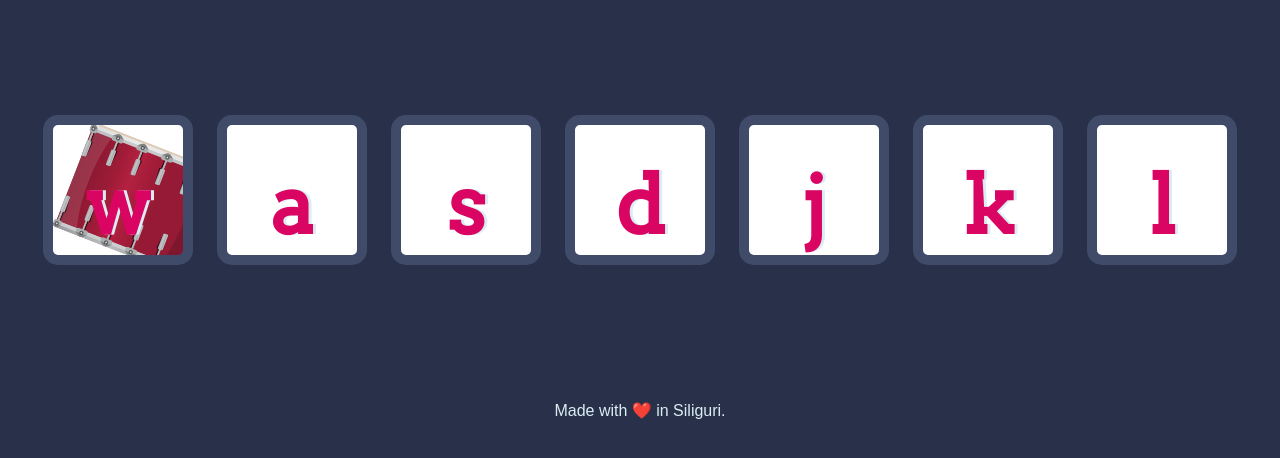
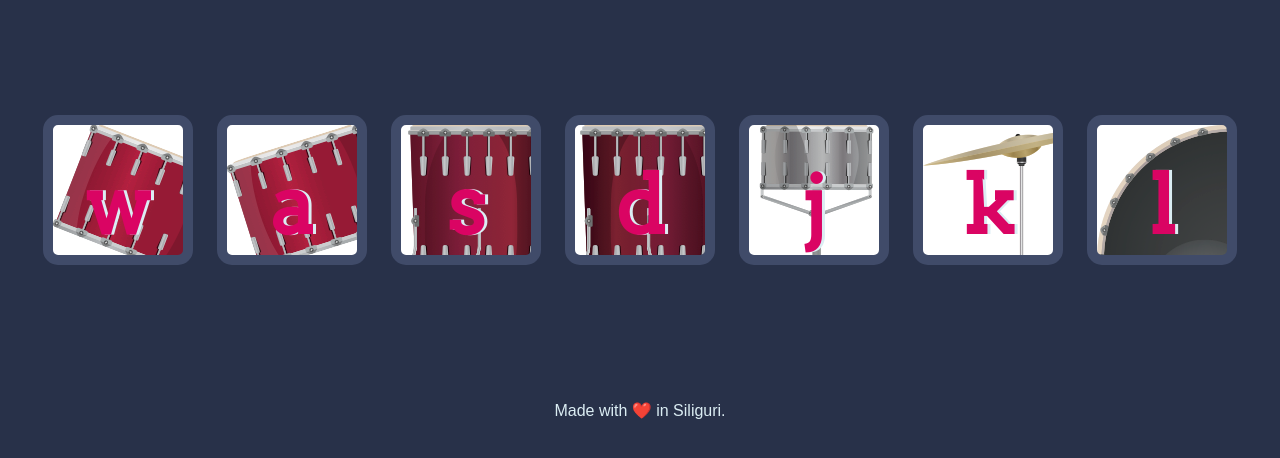
Before and after one commit to mudirajesh/Adv.-Javascript-Project, a plain HTML site: page Drum Kit Starting Files/index.html in a window 1280 px wide. Shown: the part 174-632 px from the top of the page. Drawn offline with Linux system fonts and the light colour scheme.

Commit message:
Step 5 : Update styles.css
added background image -  a  s  d  j  k  l

```diff
--- a/Drum Kit Starting Files/styles.css
+++ b/Drum Kit Starting Files/styles.css
@@ -22,27 +22,27 @@ footer {
 }
 
 .a {
-
+  background-image: url("images/tom2.png");
 }
 
 .s {
-
+  background-image: url("images/tom3.png");
 }
 
 .d {
-
+  background-image: url("images/tom4.png");
 }
 
 .j {
-
+  background-image: url("images/snare.png");
 }
 
 .k {
-
+  background-image: url("images/crash.png");
 }
 
 .l {
-
+  background-image: url("images/kick.png");
 }
 
 .set {
```
